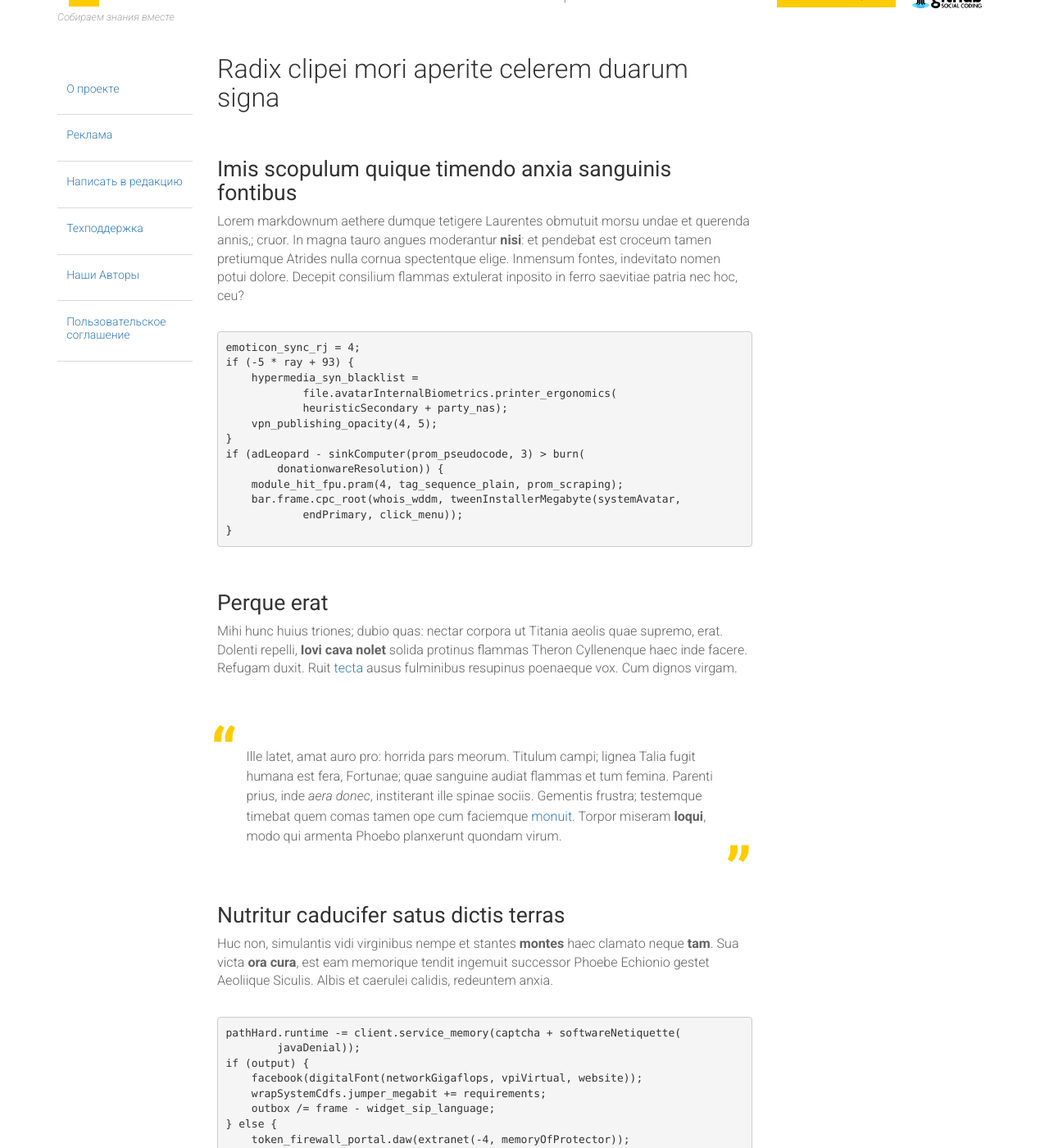
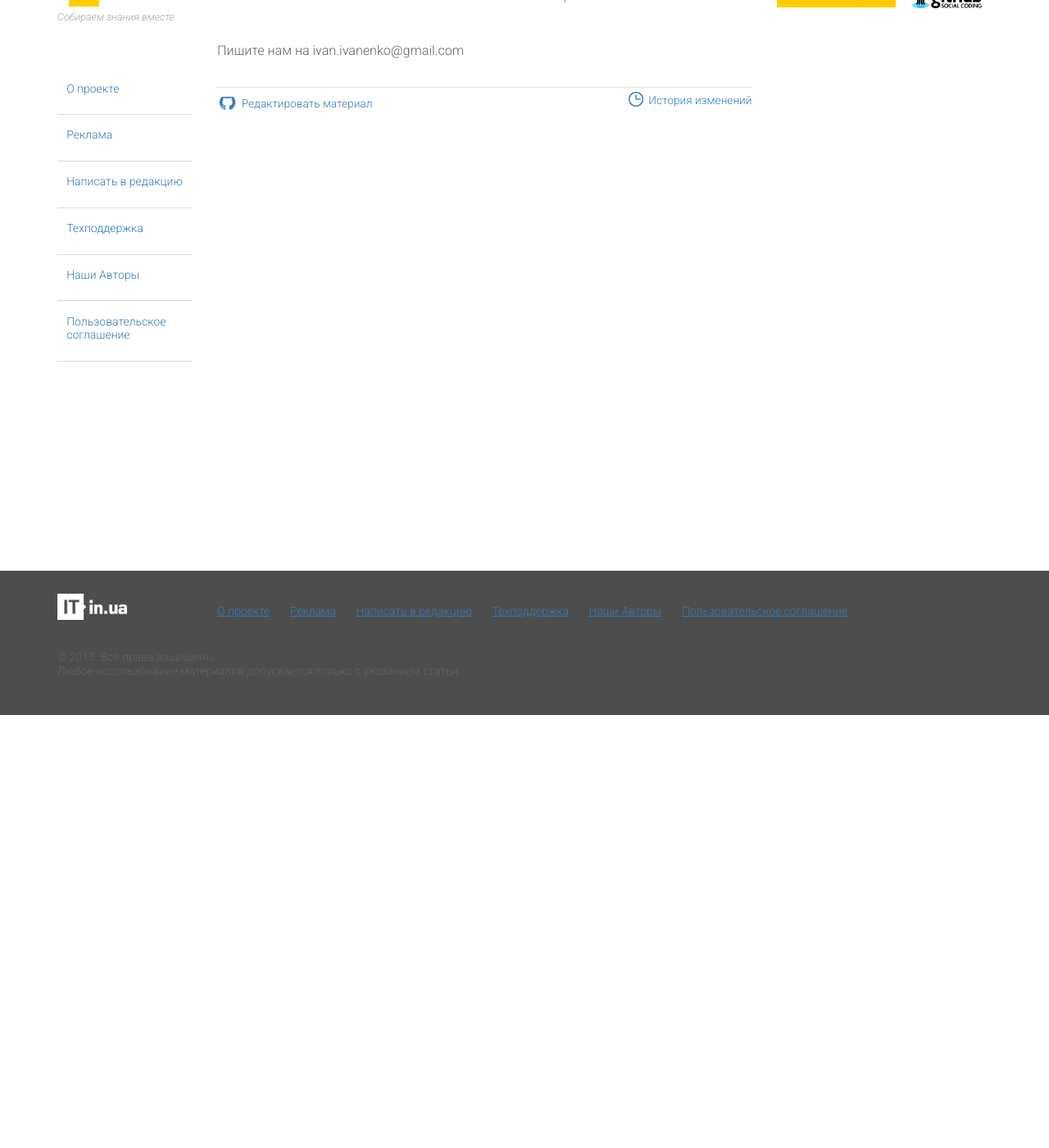
Before and after one commit to itinua/itinua.github.io, a Jekyll site: the page built from content/tehpodderzhka.md, in a window 1280 px wide and 1400 px high, scrolled down 200 px. Shown: the whole window at 82% size. Built offline with Jekyll 4.4.1, drawn with Linux system fonts in a browser that asks for light colours; Markdown is read by kramdown in place of the engine named in the settings; after the commit the page ends 1072 px from its top, so only the background shows below that; some of the changed text lies outside the part shown.

Commit message:
Update tehpodderzhka.md

```diff
--- a/content/tehpodderzhka.md
+++ b/content/tehpodderzhka.md
@@ -1,64 +1,4 @@
 ---
 layout: main
 ---
-# Radix clipei mori aperite celerem duarum signa
-
-## Imis scopulum quique timendo anxia sanguinis fontibus
-
-Lorem markdownum aethere dumque tetigere Laurentes obmutuit morsu undae et
-querenda annis,; cruor. In magna tauro angues moderantur **nisi**: et pendebat
-est croceum tamen pretiumque Atrides nulla cornua spectentque elige. Inmensum
-fontes, indevitato nomen potui dolore. Decepit consilium flammas extulerat
-inposito in ferro saevitiae patria nec hoc, ceu?
-
-    emoticon_sync_rj = 4;
-    if (-5 * ray + 93) {
-        hypermedia_syn_blacklist =
-                file.avatarInternalBiometrics.printer_ergonomics(
-                heuristicSecondary + party_nas);
-        vpn_publishing_opacity(4, 5);
-    }
-    if (adLeopard - sinkComputer(prom_pseudocode, 3) > burn(
-            donationwareResolution)) {
-        module_hit_fpu.pram(4, tag_sequence_plain, prom_scraping);
-        bar.frame.cpc_root(whois_wddm, tweenInstallerMegabyte(systemAvatar,
-                endPrimary, click_menu));
-    }
-
-## Perque erat
-
-Mihi hunc huius triones; dubio quas: nectar corpora ut Titania aeolis quae
-supremo, erat. Dolenti repelli, **Iovi cava nolet** solida protinus flammas
-Theron Cyllenenque haec inde facere. Refugam duxit. Ruit
-[tecta](http://imgur.com/) ausus fulminibus resupinus poenaeque vox. Cum dignos
-virgam.
-
-> Ille latet, amat auro pro: horrida pars meorum. Titulum campi; lignea Talia
-> fugit humana est fera, Fortunae; quae sanguine audiat flammas et tum femina.
-> Parenti prius, inde *aera donec*, institerant ille spinae sociis. Gementis
-> frustra; testemque timebat quem comas tamen ope cum faciemque
-> [monuit](http://omgcatsinspace.tumblr.com/). Torpor miseram **loqui**, modo
-> qui armenta Phoebo planxerunt quondam virum.
-
-## Nutritur caducifer satus dictis terras
-
-Huc non, simulantis vidi virginibus nempe et stantes **montes** haec clamato
-neque **tam**. Sua victa **ora cura**, est eam memorique tendit ingemuit
-successor Phoebe Echionio gestet Aeoliique Siculis. Albis et caerulei calidis,
-redeuntem anxia.
-
-    pathHard.runtime -= client.service_memory(captcha + softwareNetiquette(
-            javaDenial));
-    if (output) {
-        facebook(digitalFont(networkGigaflops, vpiVirtual, website));
-        wrapSystemCdfs.jumper_megabit += requirements;
-        outbox /= frame - widget_sip_language;
-    } else {
-        token_firewall_portal.daw(extranet(-4, memoryOfProtector));
-        disk += tag;
-        dhcp_apache(dashboard_honeypot_pda);
-    }
-    bezel_standby_key = rw_broadband_virus(cardKilobit, 2);
-
-Est pondere vellet. Sic adest virgo [hic](http://hipstermerkel.tumblr.com/)
-caudas parente sudore nimiique si sparsas!
+Пишите нам на ivan.ivanenko@gmail.com
```
